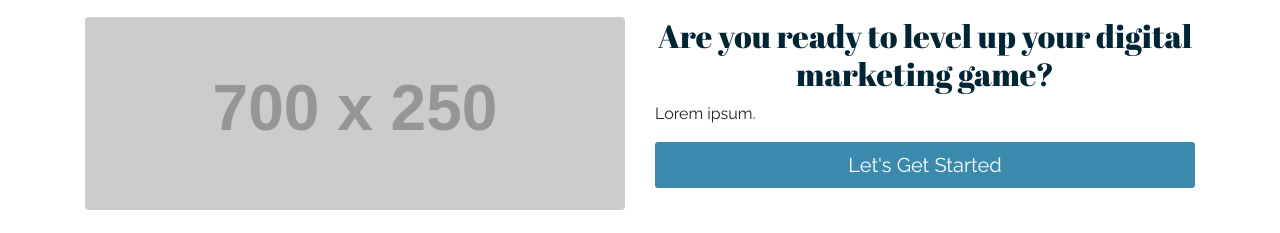
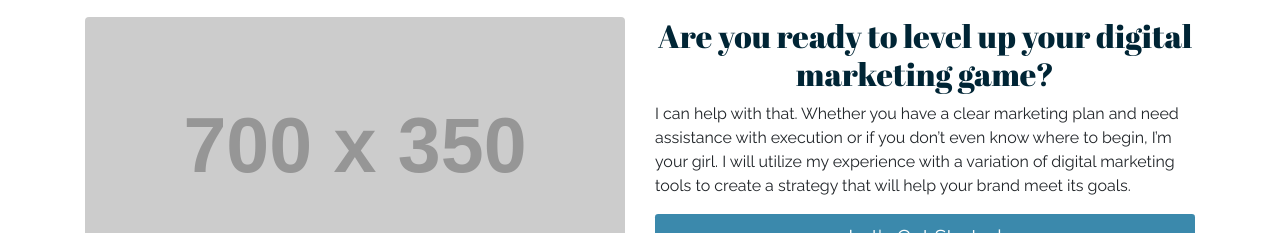
Before and after one commit to EmmaHeycock/portfolio, a website: page index.html in a window 1280 px wide. Shown: the part 719-952 px from the top of the page. Drawn offline with Linux system fonts and the light colour scheme; placeholder pictures from the web are drawn by us.

Commit message:
edit homepage
add copy for initial cta

```diff
--- a/index.html
+++ b/index.html
@@ -71,11 +71,11 @@
     <!-- Intro Section -->
     <div class="row">
       <div class="col-lg-6">
-        <img class="img-fluid rounded" src="https://via.placeholder.com/700x250" alt="">
+        <img class="img-fluid rounded" src="https://via.placeholder.com/700x350" alt="">
       </div>
       <div class="col-lg-6">
           <h2 class="text-center">Are you ready to level up your digital marketing game?</h2>
-        <p>Lorem ipsum.</p>
+        <p>I can help with that. Whether you have a clear marketing plan and need assistance with execution or if you don’t even know where to begin, I’m your girl. I will utilize my experience with a variation of digital marketing tools to create a strategy that will help your brand meet its goals.</p>
         <p>
         <a class="btn btn-lg btn-secondary btn-block" href="/portfolio/contact">Let's Get Started</a>
             </p>
```
